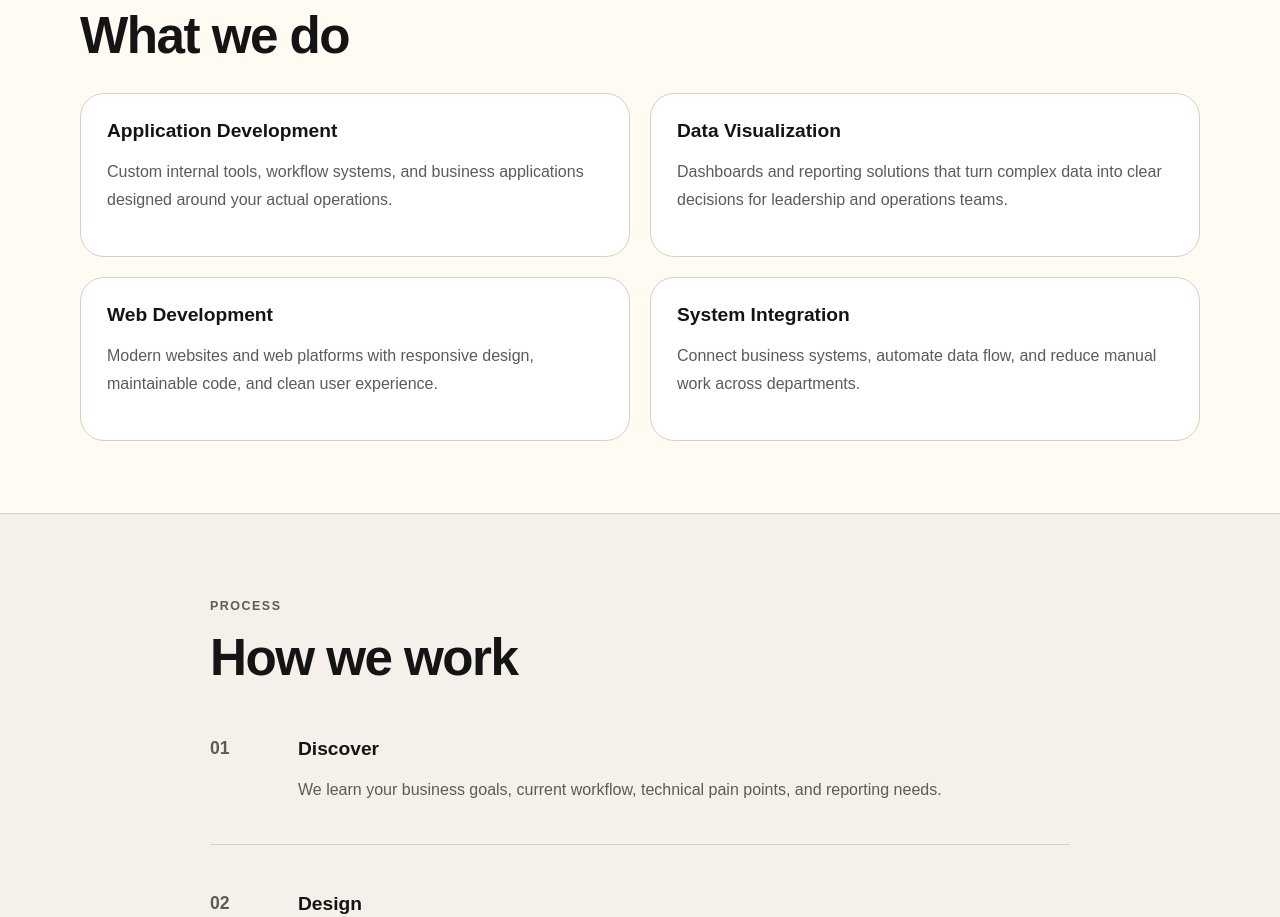
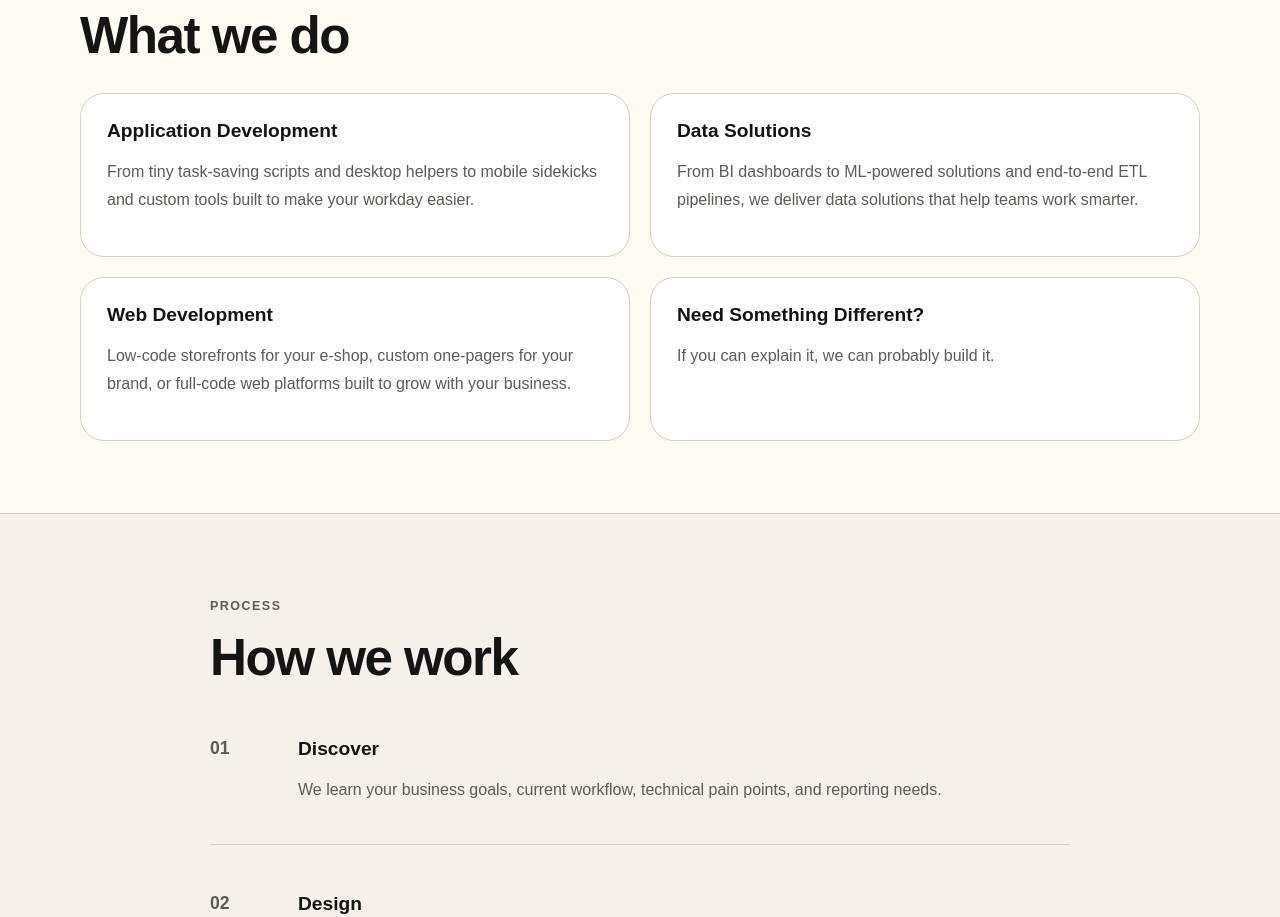
Before and after one commit to kenkenkenken123/datadrift-site, a React (Vite) app: page / in a window 1280 px wide. Shown: the part 940-1857 px from the top of the page. Built offline with nearby package versions, Linux system fonts and the light colour scheme; the HTML template or start-up script is replaced by a standard one; a web font is replaced by a local one.

Commit message:
update article

```diff
--- a/src/App.jsx
+++ b/src/App.jsx
@@ -109,32 +109,36 @@ with us, and we will help shape the right solution and deliver it with care.
               <article className="service-card">
                 <h3>Application Development</h3>
                 <p>
-                  Custom internal tools, workflow systems, and business applications
-                  designed around your actual operations.
+                  {/* Custom internal tools, workflow systems, and business applications
+                  designed around your actual operations. */}
+                  From tiny task-saving scripts and desktop helpers to mobile sidekicks
+                  and custom tools built to make your workday easier.
                 </p>
               </article>
 
               <article className="service-card">
-                <h3>Data Visualization</h3>
+                <h3>Data Solutions</h3>
                 <p>
-                  Dashboards and reporting solutions that turn complex data into
-                  clear decisions for leadership and operations teams.
+                  From BI dashboards to ML-powered solutions and end-to-end ETL pipelines,
+                  we deliver data solutions that help teams work smarter.
                 </p>
               </article>
 
               <article className="service-card">
                 <h3>Web Development</h3>
                 <p>
-                  Modern websites and web platforms with responsive design,
-                  maintainable code, and clean user experience.
+                  {/* Modern websites and web platforms with responsive design,
+                  maintainable code, and clean user experience. */}
+                  Low-code storefronts for your e-shop,
+                  custom one-pagers for your brand,
+                  or full-code web platforms built to grow with your business.
                 </p>
               </article>
 
               <article className="service-card">
-                <h3>System Integration</h3>
+                <h3>Need Something Different?</h3>
                 <p>
-                  Connect business systems, automate data flow, and reduce manual work
-                  across departments.
+                  If you can explain it, we can probably build it.
                 </p>
               </article>
             </div>
```
